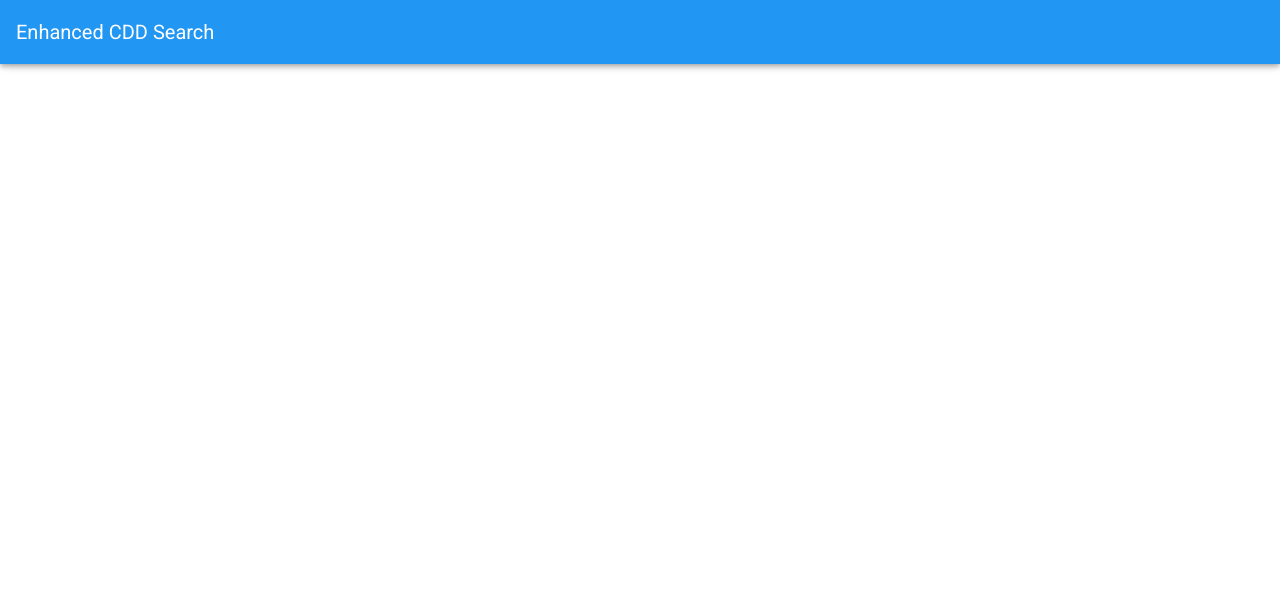
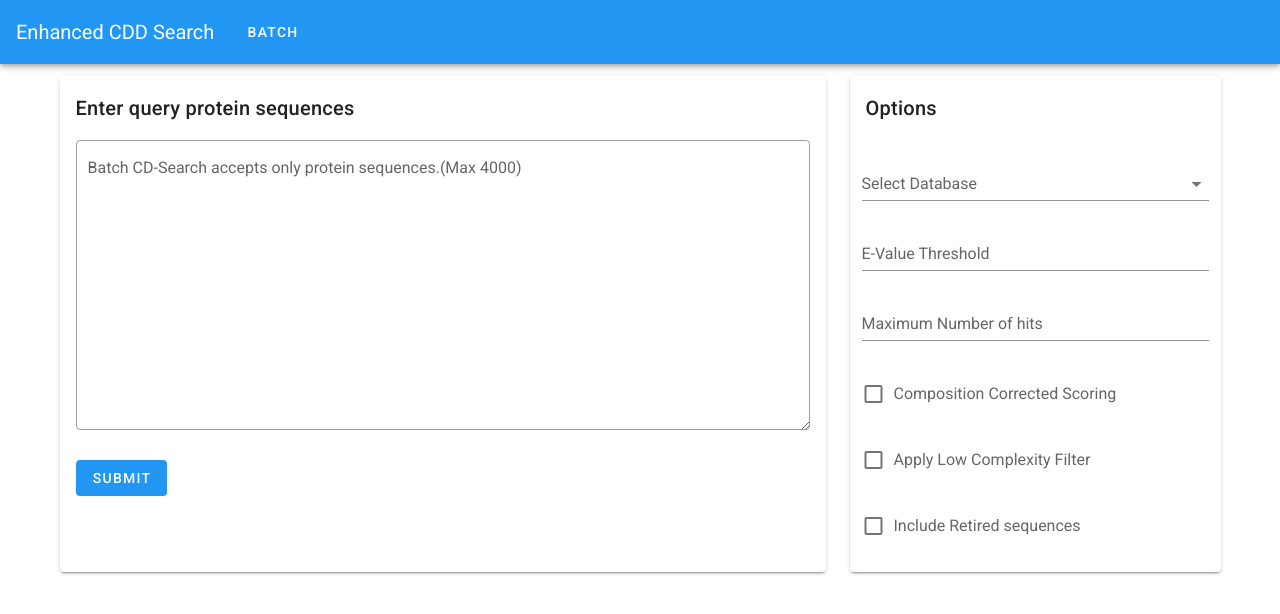
Before and after one commit to Ruhshan/enhanced-cdd-search, a Vue app in the folder frontend/: page /batch-search in a window 1280 px wide. Shown: the top 614 px of the page. Built offline with nearby package versions, Linux system fonts and the light colour scheme; no server answers.

Commit message:
Add route and compoment for batch search

```diff
--- a/frontend/src/App.vue
+++ b/frontend/src/App.vue
@@ -2,21 +2,30 @@
     <v-app>
         <v-app-bar color="blue" app dark>
             <v-toolbar-title>Enhanced CDD Search</v-toolbar-title>
+            <router-link class="nav-button" to="/batch-search">
+                <v-btn color="white" text> Batch </v-btn>
+            </router-link>
         </v-app-bar>
 
         <v-main>
-
             <router-view></router-view>
-
         </v-main>
     </v-app>
 </template>
 
 <script lang="ts">
-import { Component, Vue } from 'vue-property-decorator';
+import { Component, Vue } from 'vue-property-decorator'
 
 @Component({ components: {} })
-export default class App extends Vue {
+export default class App extends Vue {}
+</script>
 
+<style lang="css">
+.nav-button {
+    margin-left: 16px;
+    text-decoration: none;
 }
-</script>
+.options {
+    color: white;
+}
+</style>
--- a/frontend/src/router/index.ts
+++ b/frontend/src/router/index.ts
@@ -1,6 +1,7 @@
 import Vue from 'vue'
 import VueRouter, { RouteConfig } from 'vue-router'
 import Home from '@/views/Home.vue'
+import BatchSearch from '@/views/BatchSearch.vue'
 
 Vue.use(VueRouter)
 
@@ -9,6 +10,11 @@ const routes: Array<RouteConfig> = [
         path: '/',
         name: 'Home',
         component: Home,
+    },
+    {
+        path: '/batch-search',
+        name: 'BatchSearch',
+        component: BatchSearch,
     },
     // {
     //   path: "/about",
--- /dev/null
+++ b/frontend/src/views/BatchSearch.vue
@@ -0,0 +1,67 @@
+<template>
+    <v-container>
+        <v-row>
+            <v-col sm="8">
+                <v-card style="height: 100%" :loading="loading">
+                    <v-card-title>Enter query protein sequences</v-card-title>
+                    <v-card-text>
+                        <v-textarea
+                            rows="10"
+                            outlined
+                            label="Batch CD-Search accepts only protein sequences.(Max 4000)"
+                        ></v-textarea>
+                        <v-btn depressed color="info" :loading="loading"
+                            >Submit</v-btn
+                        >
+                    </v-card-text>
+                </v-card>
+            </v-col>
+            <v-col sm="4">
+                <v-card :loading="loading">
+                    <v-card-title>Options</v-card-title>
+                    <v-col sm="12">
+                        <v-select
+                            :items="databases"
+                            item-text="name"
+                            item-value="value"
+                            label="Select Database"
+                            required
+                        ></v-select>
+                        <v-text-field
+                            label="E-Value Threshold"
+                            required
+                        ></v-text-field>
+                        <v-text-field
+                            label="Maximum Number of hits"
+                            required
+                        ></v-text-field>
+                        <v-checkbox
+                            label="Composition Corrected Scoring"
+                        ></v-checkbox>
+                        <v-checkbox
+                            label="Apply Low Complexity Filter"
+                        ></v-checkbox>
+                        <v-checkbox
+                            label="Include Retired sequences"
+                        ></v-checkbox>
+                    </v-col>
+                </v-card>
+            </v-col>
+        </v-row>
+    </v-container>
+</template>
+
+<script lang="ts">
+import { Vue, Component } from 'vue-property-decorator'
+import { DatabaseInterface } from '@/types/database'
+@Component({})
+export default class BatchSearch extends Vue {
+    private loading = false
+    private databases: Array<DatabaseInterface> = [
+        { id: 0, name: 'CDD -- 58235 PSSMs', value: 'cdd' },
+        { id: 1, name: 'NCBI_Curated -- 17937 PSSMs', value: 'cdd_ncbi' },
+    ]
+}
+</script>
+
+<style scoped></style>
```
Lines whose indentation alone changed are shown as unchanged.
